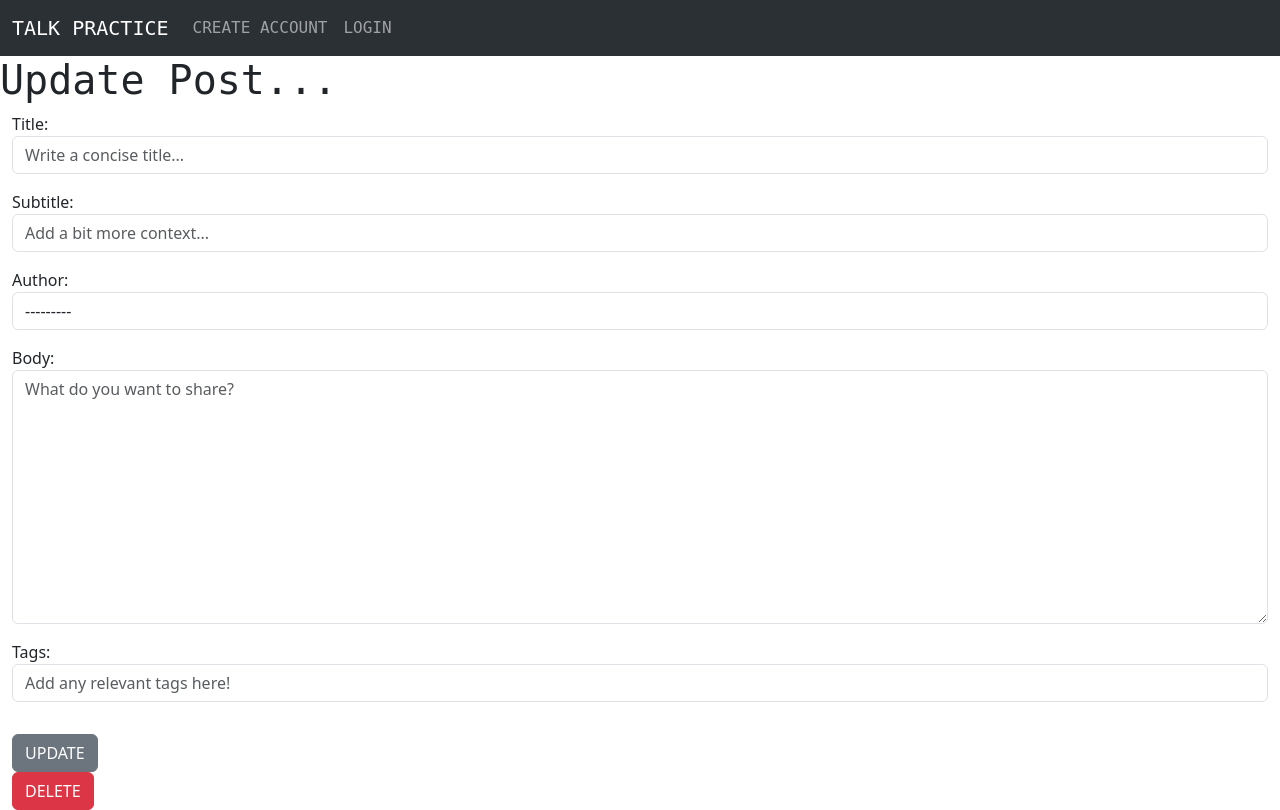
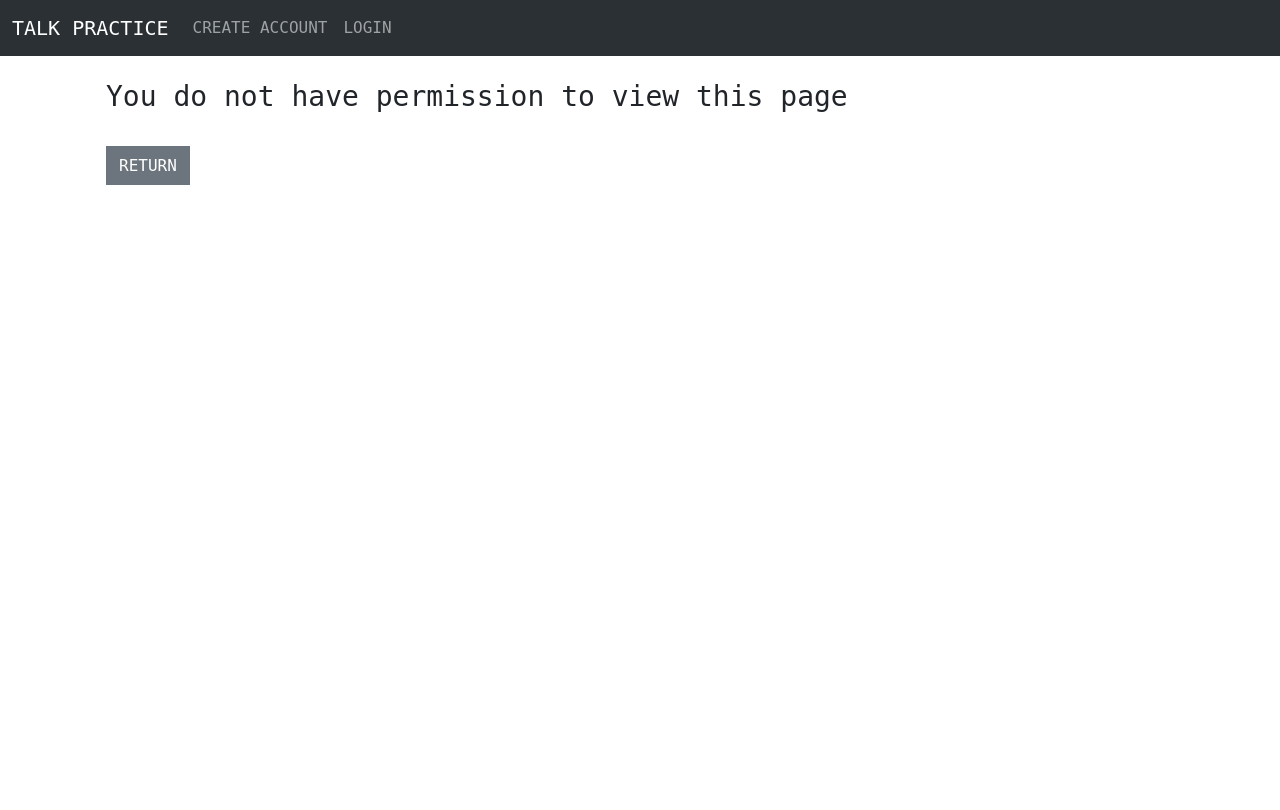
Before and after one commit to NickWaldock/talk-practice-forum-p4, a Django app: template templates/update-post.html in a window 1280 px wide. After the commit the page ends 185 px from the top, so only its background shows below. Run offline with Django 3.2, Linux system fonts and the light colour scheme; the template is opened without the code that fills it: values that come from a table or form of the project are taken from there, others are empty; some web fonts are replaced.

Commit message:
Add conditionals for allowing correct users to update or delete posts

```diff
--- a/templates/update-post.html
+++ b/templates/update-post.html
@@ -2,22 +2,46 @@
 
 {% block content %}
 
+{% if user.is_authenticated %}
+    {% if user.id == post.author.id %}
     <h1 class="title-font">Update Post...</h1>
     <div class="container-fluid">
         <div class="form-group">
             <form method="post">
                 {% csrf_token %}
-
                 {{ form.as_p }}
-
-            <!-- <input class="btn btn-secondary" type="submit"> -->
-            <button class="btn btn-secondary mt-3">UPDATE</button>
+                <button class="btn btn-secondary mt-3">UPDATE POST...</button>
             </form>
             <button class="btn btn-danger">
                 <a class="text-reset text-decoration-none" href="{% url 'delete-post' post.pk %}">DELETE</a>
             </button>
-
+            {% else %}
+            <!-- Displayed if the logged in user is not the author -->
+            <div class="container">
+                <div class="row align-items-center">
+                    <div class="ms-4 mt-4">
+                        <h3 class="title-font">You do not have permission to view this page</h3><br>
+                        <button class="btn btn-secondary rounded-0">
+                            <a class="title-font text-decoration-none text-reset" href="{% url 'home' %}">RETURN</a>
+                        </button>
                     </div>
                 </div>
+            </div>
+            {% endif %}
+        </div>
+    </div>
+{% else %}
+<!-- Displayed if no user is logged in -->
+<div class="container">
+    <div class="row align-items-center">
+        <div class="ms-4 mt-4">
+            <h3 class="title-font">You do not have permission to view this page</h3><br>
+            <button class="btn btn-secondary rounded-0">
+                <a class="title-font text-decoration-none text-reset" href="{% url 'home' %}">RETURN</a>
+            </button>
+        </div>
+    </div>
+</div>
+{% endif %}
 
 {% endblock %}
```
Also changed, not shown: templates/article.html (+6 -5 lines), templates/delete-post.html (+29 -2 lines), templates/index.html (+5 -2 lines). Lines whose indentation alone changed are shown as unchanged.
